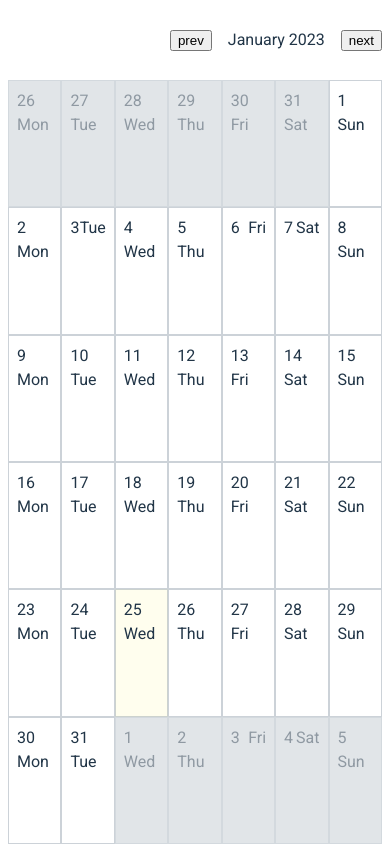
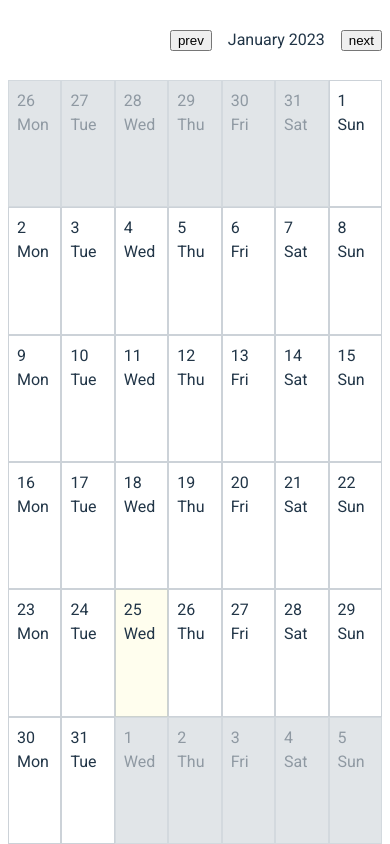
Before and after one commit to YegorKochetkov/holywater_calendar, a React (Vite) app: page / in a window 390 px wide. Built offline with nearby package versions, Linux system fonts and the light colour scheme.

Commit message:
style: improve date layout for mobile

```diff
--- a/src/components/MonthView/MonthView.module.css
+++ b/src/components/MonthView/MonthView.module.css
@@ -21,6 +21,12 @@
 
 .date {
 	display: flex;
-	flex-wrap: wrap;
+	flex-direction: column;
 	justify-content: space-between;
 }
+
+@media (min-width: 600px) {
+	.date {
+		flex-direction: row;
+	}
+}
```
